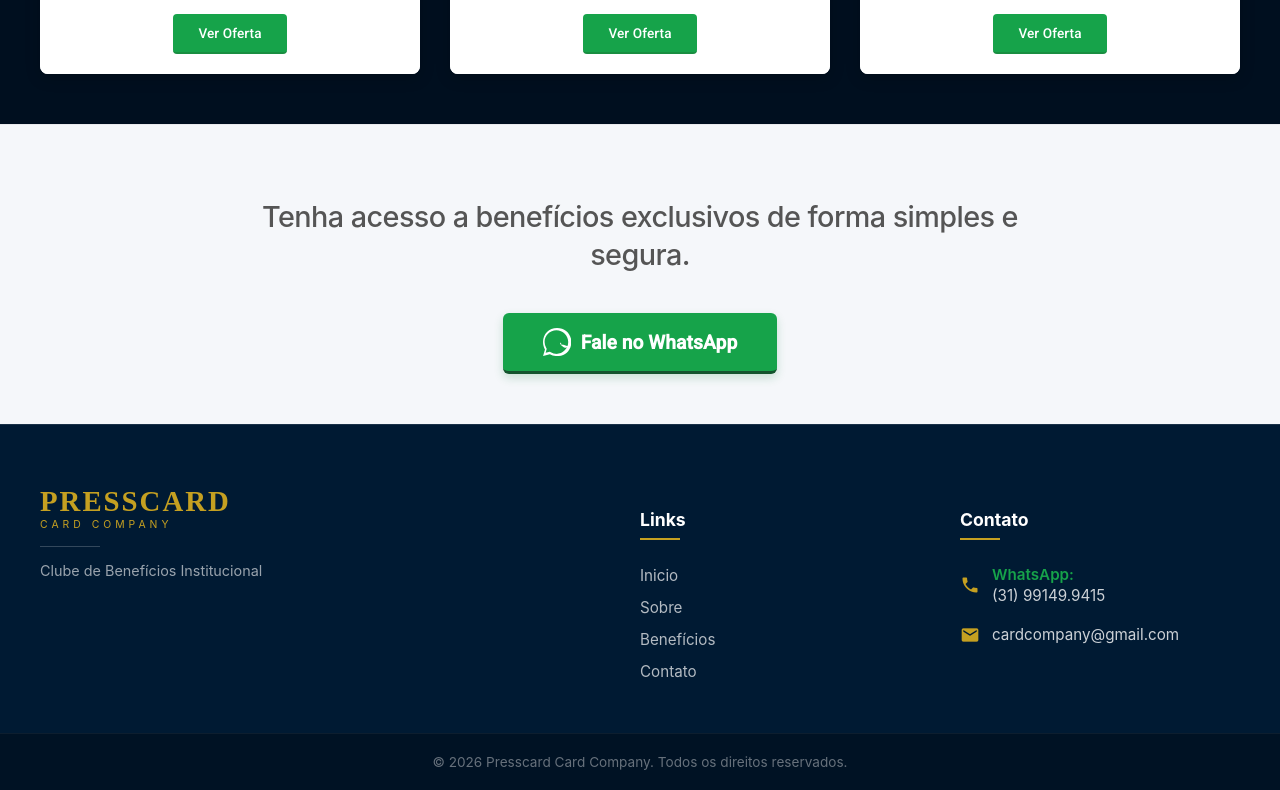
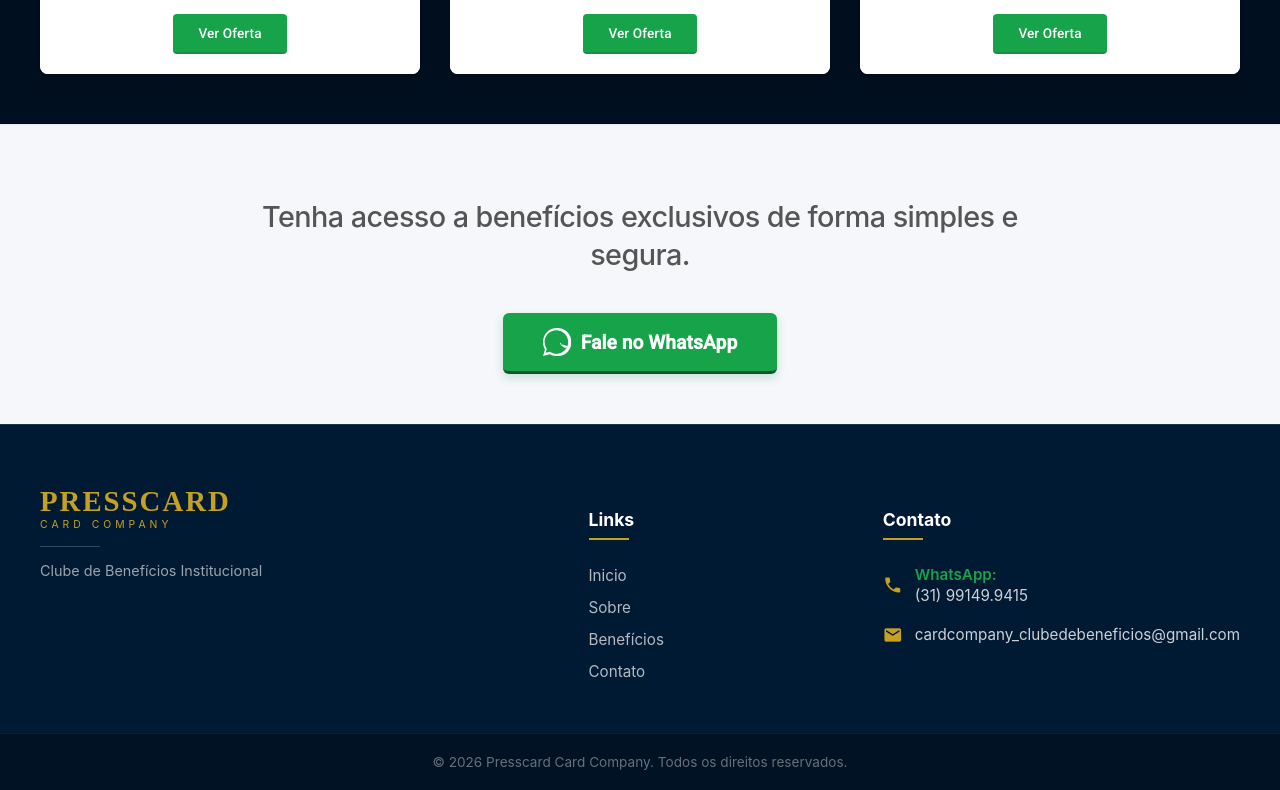
Before and after one commit to magnum-ltda/presscard, an Angular app: page / in a window 1280 px wide. Shown: the part 1919-2709 px from the top of the page. Built offline with nearby package versions, Linux system fonts and the light colour scheme.

Commit message:
feat: add reusable footer component with navigation and contact information

```diff
--- a/src/app/shared/components/footer/footer.component.html
+++ b/src/app/shared/components/footer/footer.component.html
@@ -31,7 +31,7 @@
       <div class="contact-item">
         <mat-icon>email</mat-icon>
         <div class="contact-text">
-          <span class="value">cardcompany&#64;gmail.com</span>
+          <span class="value">cardcompany_clubedebeneficios&#64;gmail.com</span>
         </div>
       </div>
     </div>
--- a/src/app/shared/components/footer/footer.component.ts
+++ b/src/app/shared/components/footer/footer.component.ts
@@ -2,12 +2,12 @@ import { Component } from '@angular/core';
 import { CommonModule } from '@angular/common';
 import { MatIconModule } from '@angular/material/icon';
 import { MatButtonModule } from '@angular/material/button';
-import { WhatsappButtonComponent } from '../whatsapp-button/whatsapp-button.component';
+
 
 @Component({
   selector: 'app-footer',
   standalone: true,
-  imports: [CommonModule, MatIconModule, MatButtonModule, WhatsappButtonComponent],
+  imports: [CommonModule, MatIconModule, MatButtonModule],
   templateUrl: './footer.component.html',
   styleUrls: ['./footer.component.scss']
 })
```
